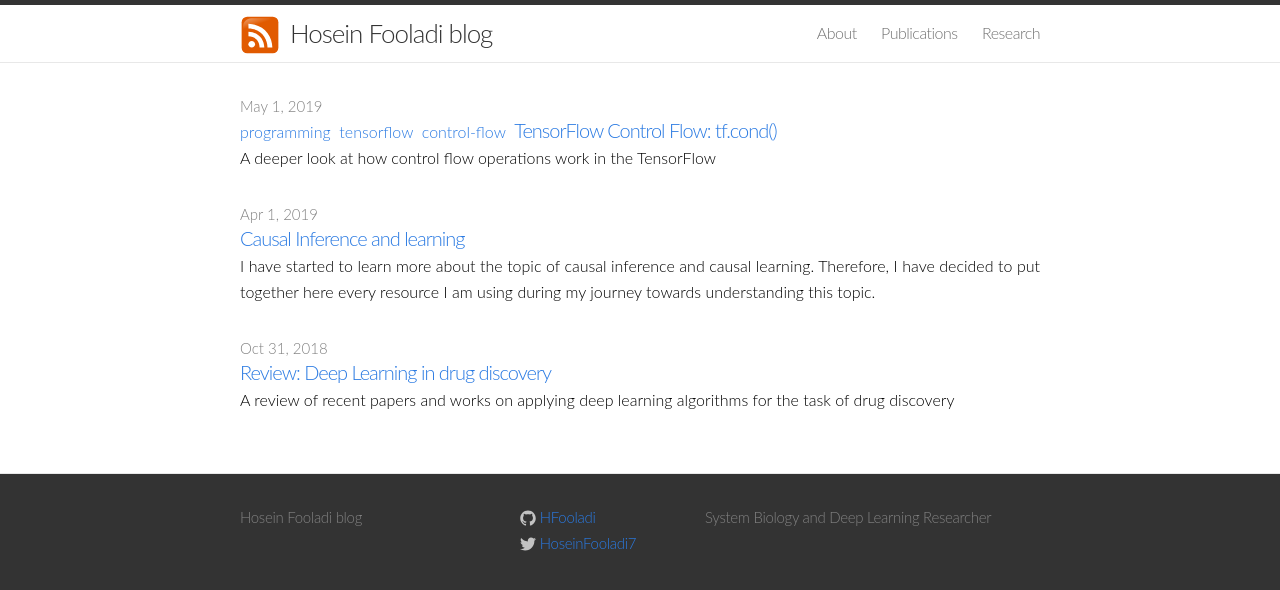
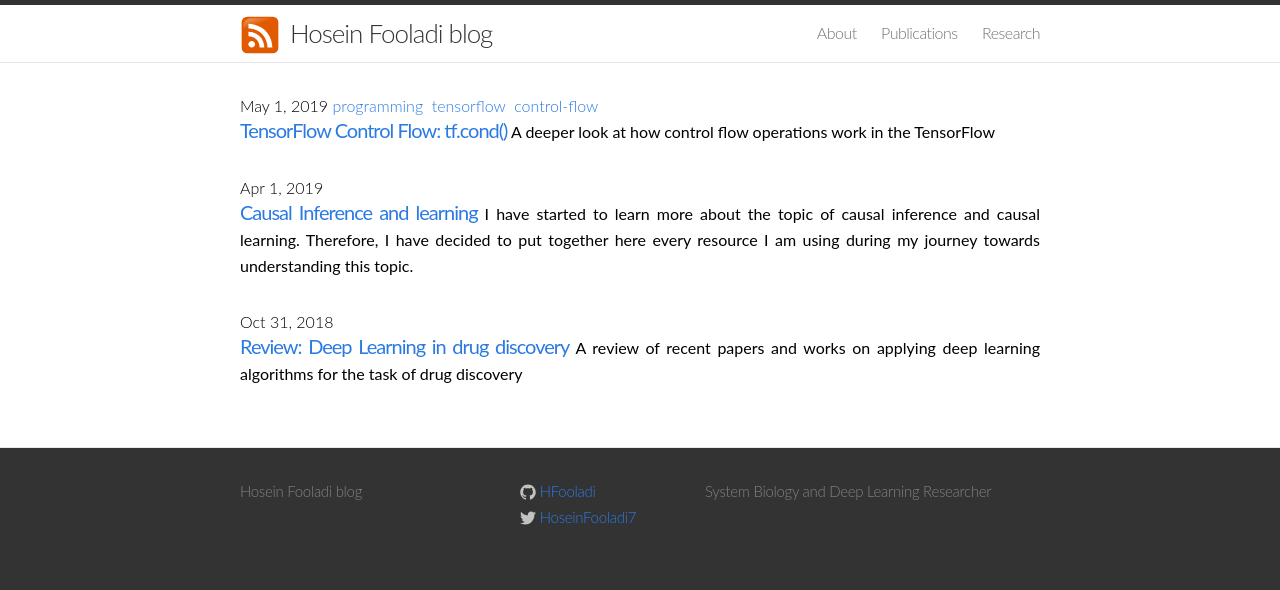
Before and after one commit to HFooladi/HFooladi.github.io, a Jekyll site: the page built from index.html, in a window 1280 px wide. Shown: the top 590 px of the page. Built offline with Jekyll 4.4.1, drawn with Linux system fonts in a browser that asks for light colours.

Commit message:
Update index.html

```diff
--- a/index.html
+++ b/index.html
@@ -7,16 +7,23 @@ layout: default
   <ul class="posts">
     {% for post in site.posts %}
       <li>
-        <span class="post-date">{{ post.date | date: "%b %-d, %Y" }}</span>
-        <span>
+        {% assign date_format = site.minima.date_format | default: "%b %-d, %Y" %}
+        <span class="post-meta">
+          {{ post.date | date: date_format }}
+          <span>
             {% for tag in post.tags %}
               {% capture tag_name %}{{ tag }}{% endcapture %}
               <a class="post-tag" href="/HFooladi.github.io/tag/{{ tag_name }}"><nobr>{{ tag_name }}</nobr>&nbsp;</a>
             {% endfor %}
           </span>
-        <a class="post-link" href="{{ post.url | prepend: site.baseurl }}">{{ post.title }}</a>
-        <br>
-        {{ post.excerpt }}
+        </span>
+
+        <h2>
+          <a class="post-link" href="{{ post.url | relative_url }}">{{ post.title | escape }}</a>
+          {% if post.excerpt %}
+            {{ post.excerpt }}
+          {% endif %}
+        </h2>
       </li>
     {% endfor %}
   </ul>
```
